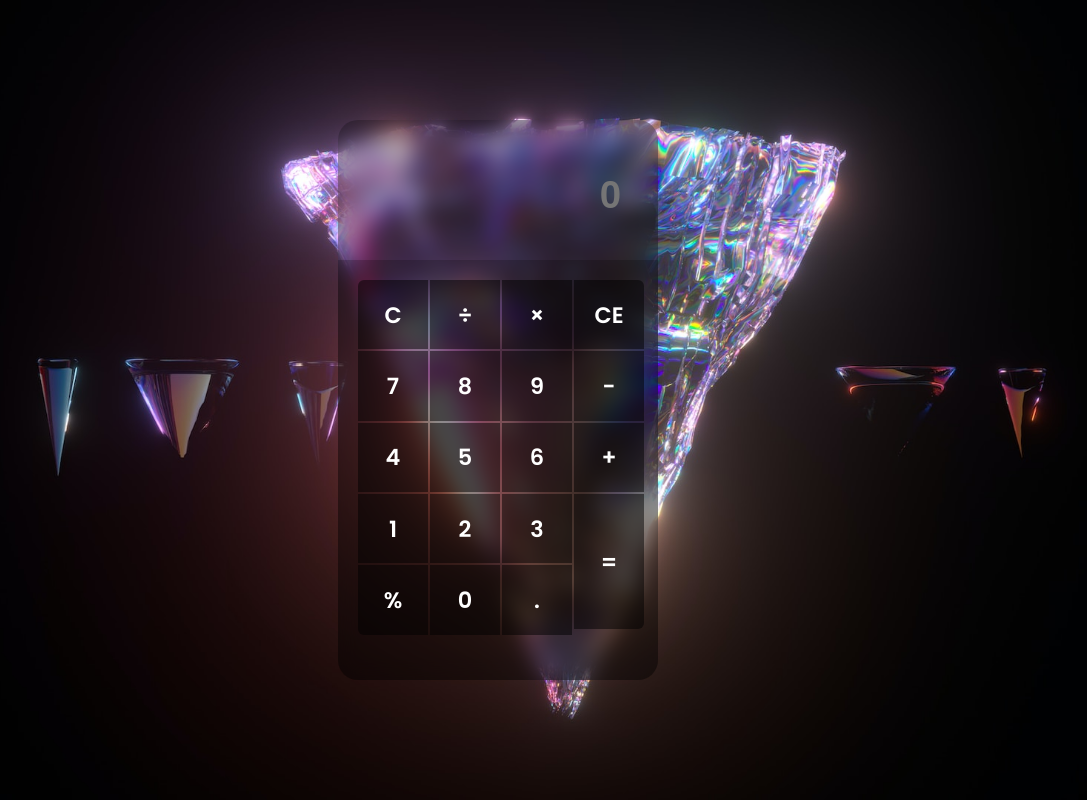
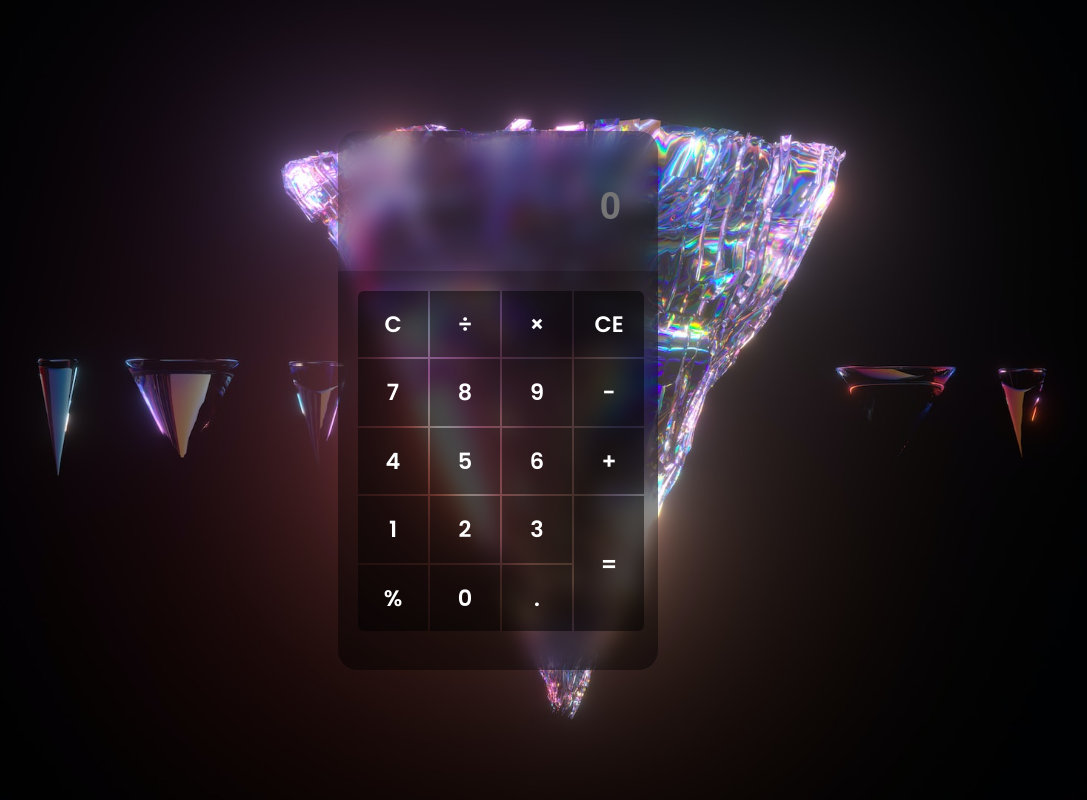
Before and after one commit to facu18xk/odin-calculator, a plain HTML site: page index.html in a window 1280 px wide. Shown: the whole page, without its empty margins (142-1229 px from the left). Drawn offline with Linux system fonts and the light colour scheme.

Commit message:
styles: fix buttons height

```diff
--- a/styles.css
+++ b/styles.css
@@ -22,6 +22,7 @@ body {
     flex-direction: column;
     min-width: 300px;
     width: 25vw;
+    max-height: 539px;
     height: 70vh;
     background-color: rgba(1, 1, 1, 0.3);
     border-radius: 20px;
```
